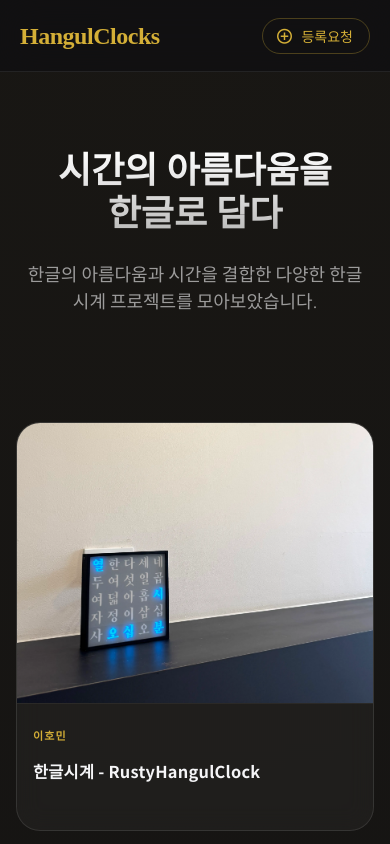
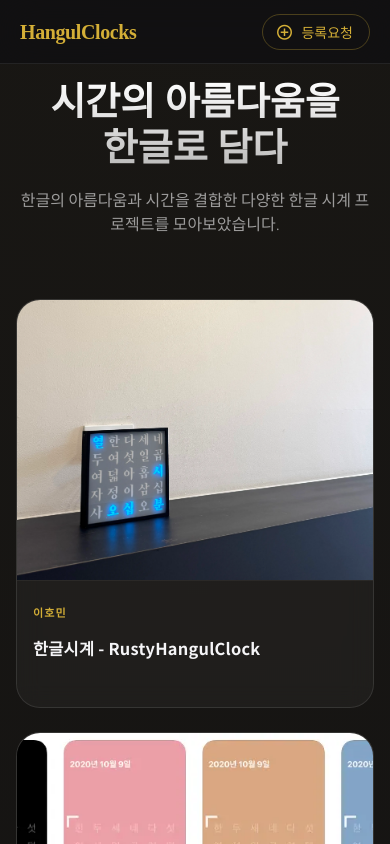
Before and after one commit to suapapa/site-hangulclocks, a Vue app: page / in a window 390 px wide. Shown: the top 844 px of the page. Built offline with nearby package versions, Linux system fonts and the light colour scheme.

Commit message:
fix: optimize mobile layout spacing for hero section and navigation bar

```diff
--- a/src/App.vue
+++ b/src/App.vue
@@ -118,6 +118,9 @@ body {
 .hc-main-content {
   padding-top: 120px !important;
   background: radial-gradient(circle at top center, rgba(212, 175, 55, 0.05), transparent 60%);
+  @media (max-width: 768px) {
+    padding-top: 80px !important;
+  }
 }
 
 .hc-hero {
@@ -125,6 +128,10 @@ body {
   margin: 0 auto 60px;
   padding: 0 40px;
   text-align: center;
+  @media (max-width: 768px) {
+    margin-bottom: 32px;
+    padding: 0 20px;
+  }
 }
 
 .hc-hero-title {
@@ -132,10 +139,15 @@ body {
   font-size: 56px;
   line-height: 1.2;
   font-weight: 700;
+  margin-top: 0;
   margin-bottom: 24px;
   background: linear-gradient(180deg, #FFFFFF 0%, rgba(255, 255, 255, 0.7) 100%);
   -webkit-background-clip: text;
   -webkit-text-fill-color: transparent;
+  @media (max-width: 768px) {
+    font-size: 38px;
+    margin-bottom: 16px;
+  }
 }
 
 .hc-hero-subtitle {
@@ -144,6 +156,9 @@ body {
   color: rgba(245, 245, 247, 0.6);
   max-width: 600px;
   margin: 0 auto;
+  @media (max-width: 768px) {
+    font-size: 16px;
+  }
 }
 
 // Footer
@@ -175,17 +190,17 @@ body {
 
 // Responsive
 @media (max-width: 768px) {
+  .hc-navbar {
+    height: 64px;
+  }
   .hc-navbar-container {
     padding: 0 20px;
+  }
+  .hc-logo {
+    font-size: 20px;
   }
   .hc-logo-sub {
     display: none;
   }
-  .hc-hero-title {
-    font-size: 36px;
-  }
-  .hc-hero {
-    padding: 0 20px;
-  }
 }
 </style>
--- a/src/components/HangulClocks.vue
+++ b/src/components/HangulClocks.vue
@@ -1,5 +1,5 @@
 <template>
-  <v-container class="py-12 px-4">
+  <v-container class="py-8 py-md-12 px-4">
     <!-- Header/Introduction -->
     <!-- <v-row justify="center" class="mb-8">
       <v-col cols="12" md="8" class="text-center">
```
